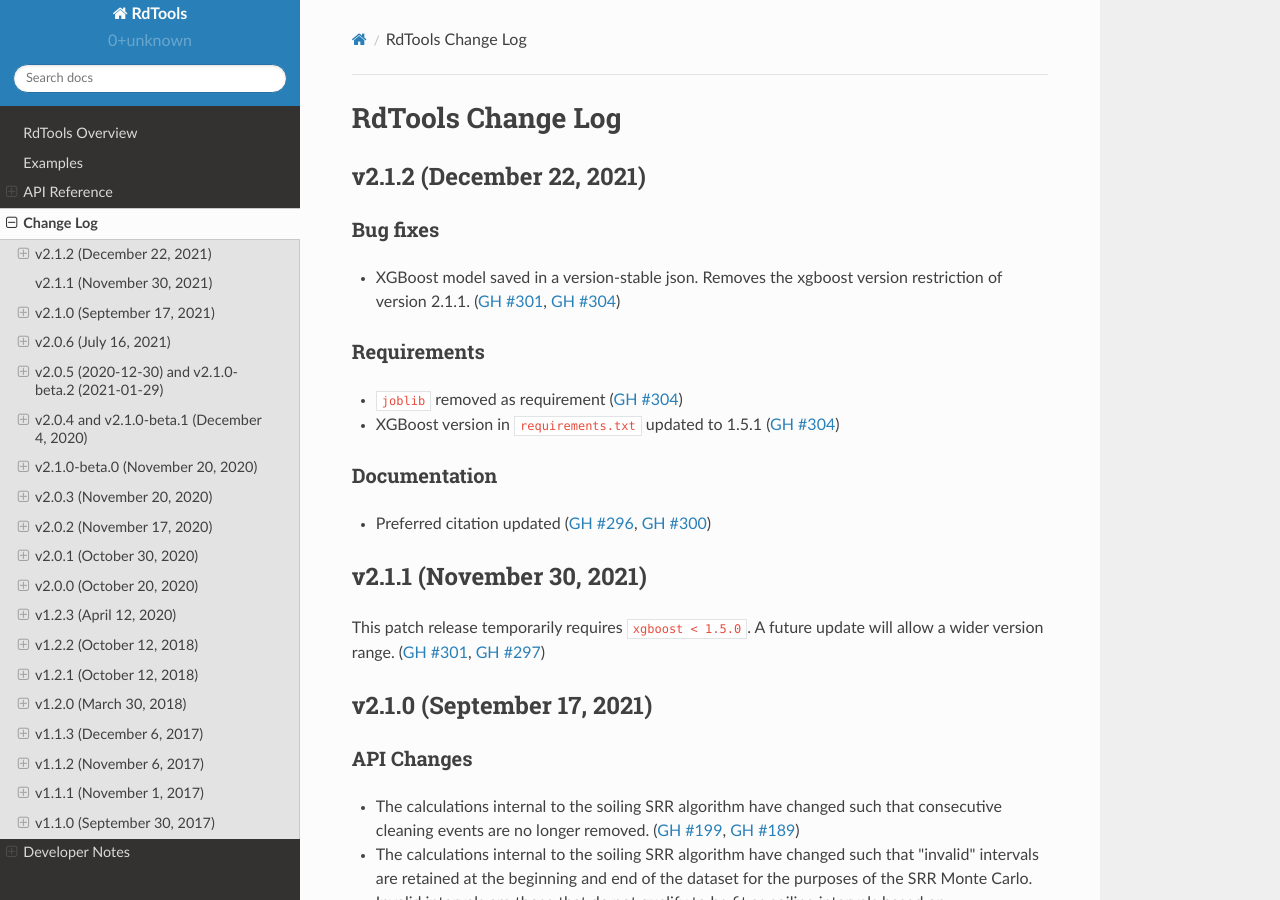
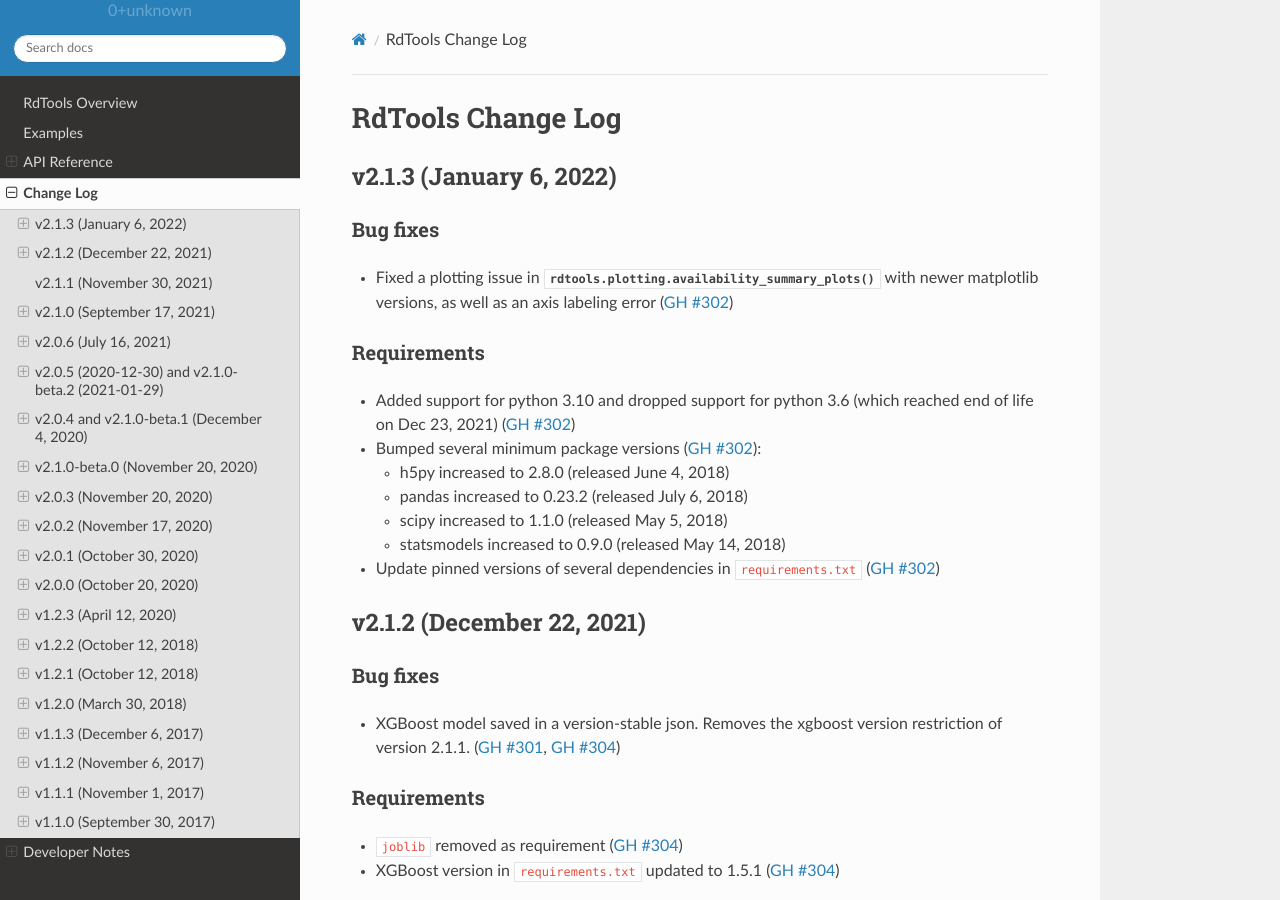
Before and after one commit to NREL/rdtools, a Sphinx documentation site: the page built from docs/sphinx/source/changelog.rst, in a window 1280 px wide and 900 px high. Built offline with Sphinx 7.4.7 and the Read the Docs theme 2.0.0, drawn with Linux system fonts in a browser that asks for light colours; pages that are not in the unit, such as notebooks, are missing from menus.

Commit message:
changelog

```diff
--- a/docs/sphinx/source/changelog.rst
+++ b/docs/sphinx/source/changelog.rst
@@ -1,5 +1,6 @@
 RdTools Change Log
 ==================
+.. include:: changelog/v2.1.3.rst
 .. include:: changelog/v2.1.2.rst
 .. include:: changelog/v2.1.1.rst
 .. include:: changelog/v2.1.0.rst
--- a/docs/sphinx/source/changelog/v2.1.3.rst
+++ b/docs/sphinx/source/changelog/v2.1.3.rst
@@ -1,22 +1,11 @@
 ************************
-v2.1.3 (Month Day, Year)
+v2.1.3 (January 6, 2022)
 ************************
-
-API Changes
------------
-
-
-Enhancements
-------------
-
 
 Bug fixes
 ---------
-
-
-
-Documentation
--------------
+* Fixed a plotting issue in :py:func:`rdtools.plotting.availability_summary_plots`
+  with newer matplotlib versions, as well as an axis labeling error (:pull:`302`)
 
 
 Requirements
```
Also changed, not shown: other parts of docs/sphinx/source/changelog/v2.1.3.rst (+0 -9 lines).
